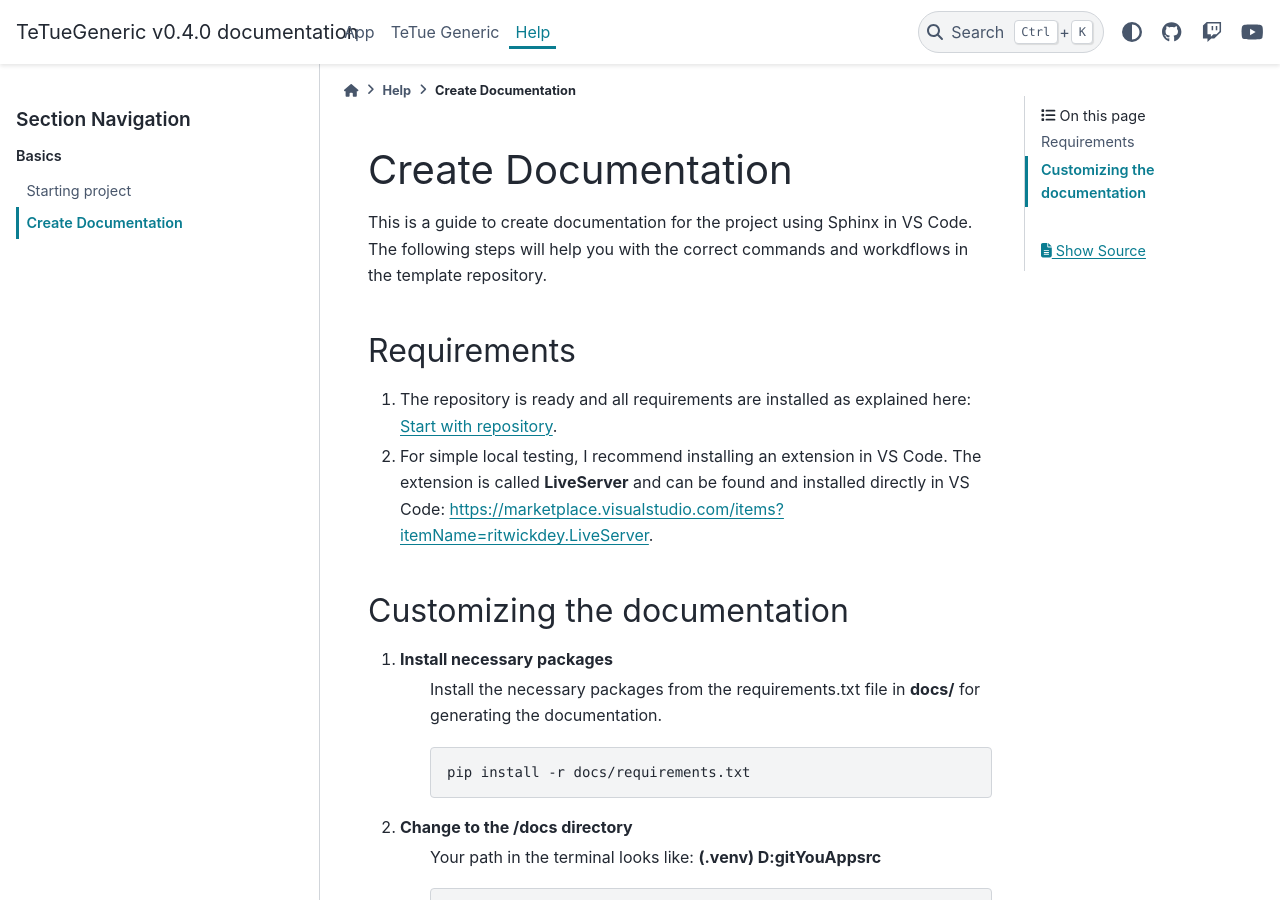
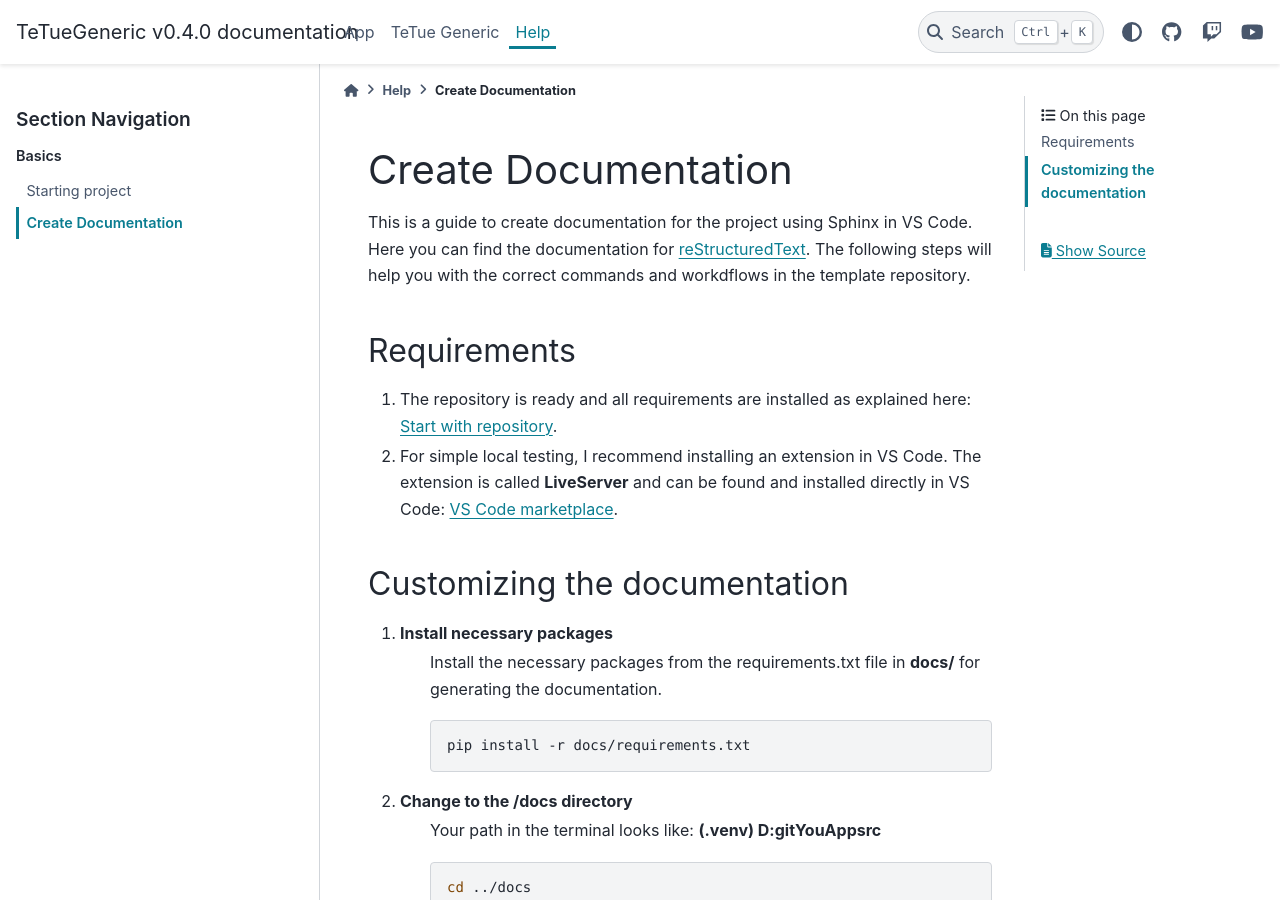
Before and after one commit to Technik-Tueftler/TeTueGeneric, a Sphinx documentation site: the page built from docs/help/create_docu.rst, in a window 1280 px wide and 900 px high. Built offline with Sphinx 7.4.7 and the PyData theme 0.15.4, drawn with Linux system fonts in a browser that asks for light colours.

Commit message:
update documentation workflows and cleanup

```diff
--- a/docs/generic/default_env_var.rst
+++ b/docs/generic/default_env_var.rst
@@ -6,7 +6,7 @@
 ==============================  =====  ============= ==================================== =============
 Name                            Type   Value         Explanation                          Location
 ==============================  =====  ============= ==================================== =============
-TT_GEN_REQ__REQUEST_TIMEOUT     int    30            Time to about requests               generic requests
-TT_WATCHER__LOG_FILE_PATH       str    files/app.log Path for logging file                watcher
-TT_WATCHER__log_level           str    INFO          Default log level                    watcher
+TT_GEN_REQ_REQUEST_TIMEOUT      int    30            Time to about requests               generic requests
+TT_WATCHER_LOG_FILE_PATH        str    files/app.log Path for logging file                watcher
+TT_WATCHER_log_level            str    INFO          Default log level                    watcher
 ==============================  =====  ============= ==================================== =============
--- a/docs/generic/index.rst
+++ b/docs/generic/index.rst
@@ -22,3 +22,4 @@
    default_env_var
    generic_requests
    watcher
+   workflow
--- a/docs/help/create_docu.rst
+++ b/docs/help/create_docu.rst
@@ -1,13 +1,14 @@
 Create Documentation
 ==========================
-This is a guide to create documentation for the project using Sphinx in VS Code. The following
-steps will help you with the correct commands and workdflows in the template repository.
+This is a guide to create documentation for the project using Sphinx in VS Code. Here you can
+find the documentation for `reStructuredText`_. The following steps will help you with the
+correct commands and workdflows in the template repository.
 
 Requirements
 ------------
 1. The repository is ready and all requirements are installed as explained here: :doc:`Start with repository <start_w_repo>`.
 
-2. For simple local testing, I recommend installing an extension in VS Code. The extension is called **LiveServer** and can be found and installed directly in VS Code: https://marketplace.visualstudio.com/items?itemName=ritwickdey.LiveServer.
+2. For simple local testing, I recommend installing an extension in VS Code. The extension is called **LiveServer** and can be found and installed directly in VS Code: `VS Code marketplace`_.
 
 Customizing the documentation
 -----------------------------
@@ -47,3 +48,6 @@
     .. image:: ../images/help_open_live_server.png
         :width: 400
         :alt: Setting shows start with LiveServer
+
+.. _reStructuredText: https://www.sphinx-doc.org/en/master/usage/restructuredtext/index.html
+.. _VS Code marketplace: https://marketplace.visualstudio.com/items?itemName=ritwickdey.LiveServer
```
Also changed, not shown: docs/generic/workflow.rst (added, +41 -0 lines), docs/images/workflow_settings_docs.png (added).
